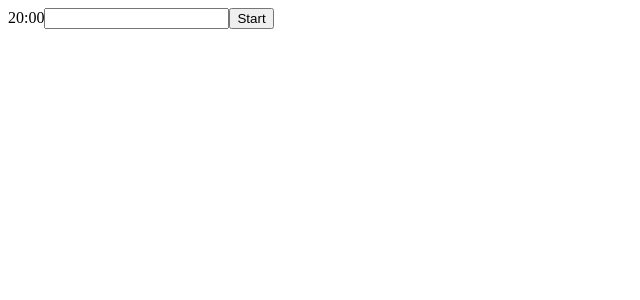
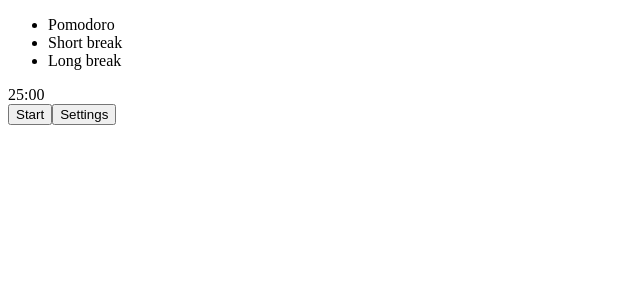
Before and after one commit to catfishsoup/pomodoro-app, a React (Create React App) app: page / in a window 1280 px wide. Shown: the top 300 px of the page, without its empty margins (0-640 px from the left). Built offline with nearby package versions, Linux system fonts and the light colour scheme.

Commit message:
Functional pomodoro

```diff
--- a/src/App.css
+++ b/src/App.css
@@ -1,38 +1,7 @@
-.App {
-  text-align: center;
+.active {
+  display: block;
 }
 
-.App-logo {
-  height: 40vmin;
-  pointer-events: none;
+.not-active {
+  display: none;
 }
-
-@media (prefers-reduced-motion: no-preference) {
-  .App-logo {
-    animation: App-logo-spin infinite 20s linear;
-  }
-}
-
-.App-header {
-  background-color: #282c34;
-  min-height: 100vh;
-  display: flex;
-  flex-direction: column;
-  align-items: center;
-  justify-content: center;
-  font-size: calc(10px + 2vmin);
-  color: white;
-}
-
-.App-link {
-  color: #61dafb;
-}
-
-@keyframes App-logo-spin {
-  from {
-    transform: rotate(0deg);
-  }
-  to {
-    transform: rotate(360deg);
-  }
-}
--- a/src/App.js
+++ b/src/App.js
@@ -1,26 +1,119 @@
-import React, {useEffect, useState} from 'react'
+import React, {useCallback, useEffect, useState, useRef} from 'react'
+import './App.css'
 
 const Display = ({minute, digit}) => {
-  return (digit > 10 ? <>{minute}:{digit}</> : <>{minute}:0{digit}</>)
+
+  return (digit >= 10 ? <>{minute}:{digit}</> : <>{minute}:0{digit}</>)
 }
-const Input = ({setTime}) => {
+
+const Timer = ({setTime, sbreak, lbreak, pomodoro}) => {
+
   return (
-    <><input onChange={setTime}/></>
+    <>
+  <ul className="toggle-time">
+    <li onClick={(e) => setTime(pomodoro, 1)}>Pomodoro</li>
+    <li onClick={(e) => setTime(sbreak, 2)}>Short break</li>
+    <li onClick={(e) => setTime(lbreak, 3)}>Long break</li>
+  </ul>
+  </>
   )
 }
+
+
+  function Switchtab({currTab, minute, digit, seconds, sbreak, lbreak, pomodoro, setTime}) {
+    let count = useRef(0);
+    useEffect(() => {
+
+      if (seconds === 0) {
+        if(currTab === 1) {
+          setTime(sbreak, 2)
+          count.current = count.current + 1;
+
+        }
+
+        if (currTab === 1 && count.current === 4) {
+          setTime(lbreak, 3)
+        }
+
+        if (currTab === 2) {
+          setTime(pomodoro, 1)
+        }
+
+        if (currTab === 3) {
+          count.current = 0;
+          setTime(pomodoro, 1)
+        }
+      }
+    }, [seconds === 0])
+
+    switch(currTab) {
+      case 1:
+      return <div className={currTab === 1 ? "active" : "not-active"}>
+      <Display minute={minute} digit={digit}/>
+      </div>
+
+
+      case 2:
+      return <div className={currTab === 2 ? "active" : "not-active"}>
+             <Display minute={minute} digit={digit}/></div>
+
+      case 3:
+      return <div className={currTab === 3 ? "active" : "not-active"}>
+             <Display minute={minute} digit={digit}/></div>
+    }
+  }
+
+const Setting = () => {
+
+  return (
+    <>
+    <button>Settings</button>
+    </>
+  )
+}
+
+
+const Input = ({setTime, clicked}) => {
+  if(clicked === true) {
+    return (
+    <>
+    <form>
+      <label>Pomodoro</label>
+      <input onChange={setTime} type="number" placeholder="Set time"/>
+      <label>Short Break</label>
+      <input onChange={setTime} type="number" placeholder="Set time"/>
+      <label>Long Break</label>
+      <input onChange={setTime} type="number" placeholder="Set time"/>
+      <button>Apply</button>
+    </form>
+
+    </>
+  )
+  }
+
+}
+
+
 const App = () => {
 
-  // Default Timer: 20 minutes; We have to use the timer to convert to seconds.
-  const [timer, setTimer] = useState(20)
+  const [pomodoro, setPomodoro] = useState(1500)
+  const [seconds, setSeconds] = useState(pomodoro)
+  const [shortBreak, setshortBreak] = useState(300)
+  const [longBreak, setlongBreak] = useState(900)
+  const [clicked, setClicked] = useState(false)
+  const [clicked2, setClicked2] = useState(false)
+  const [currTab, setcurrTab] = useState(1)
 
+  //Set Time based on user input
+  // const setTime = useCallback((e) => {
+  //   setSeconds(e.target.value)
+  // }, [seconds])
+const toggleTime = useCallback((time, tab) => {
+    setSeconds(time)
+    setcurrTab(tab)
+  }, [])
 
-
-  const [seconds, setSeconds] = useState(timer * 60)
-  const [clicked, setClicked] = useState(false)
-
-  // 1. Get the user input of minutes (default: 20 minutes)
-  // 2. Convert the minute into seconds!
-  // The time will be stored the total seconds, the second variable is % 60 to keep track of second individually.
+  //Time Count down
   useEffect(() => {
     if(clicked === true && seconds > 0) {
        const interval = setInterval(() => {
@@ -31,30 +124,37 @@
 
   }, [clicked, seconds])
 
-  const setTime = (e) => {
-    // setTimer(e.target.value)
-  }
+
 
   let minute = Math.floor(seconds / 60)
-  let digit_second = seconds % 60;
+  let digit_second = seconds % 60
 
 
-const clickButton = () => {
+
+const clickStart = () => {
   if(!clicked) {
     setClicked(true)
   }
   setClicked(!clicked)
 }
 
+const clickSettings = () => {
+  if(!clicked2) {
+    setClicked2(true)
+  }
+  setClicked2(!clicked2)
+}
 
-  return(
-    <div>
-    <Display minute={minute} digit={digit_second}/>
-    <Input setTime={setTime()}/>
-    <button onClick={clickButton}>Start</button>
-  </div>
+  return (
+    <>
+
+    <Timer setTime={toggleTime} sbreak={shortBreak} lbreak={longBreak} pomodoro={pomodoro} />
+    <Switchtab currTab={currTab} minute={minute} digit={digit_second} seconds={seconds} setTime={toggleTime} sbreak={shortBreak} lbreak={longBreak} pomodoro={pomodoro}/>
+    <button onClick={clickStart}>Start</button>
+    <button onClick={clickSettings}>Settings</button>
+    <Input clicked={clicked2}/>
+    </>
   )
-
 }
 
 
```
